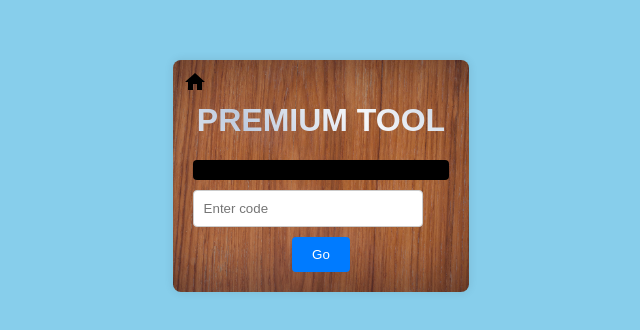
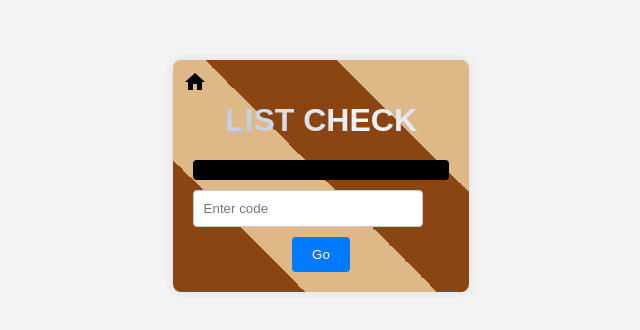
Before and after one commit to atsuperman/list, a plain HTML site: page index.html in a window 1280 px wide. Shown: the part 224-554 px from the top of the page, without its empty margins (319-959 px from the left). Drawn offline with Linux system fonts and the light colour scheme.

Commit message:
index.html

```diff
--- a/index.html
+++ b/index.html
@@ -3,7 +3,7 @@
 <head>
     <meta charset="UTF-8">
     <meta name="viewport" content="width=device-width, initial-scale=1.0">
-    <title>PREMIUM TOOL</title>
+    <title>LIST</title>
     <style>
         body {
             font-family: Arial, sans-serif;
@@ -12,12 +12,12 @@
             align-items: center;
             height: 100vh;
             margin: 0;
-            background-color: skyblue;
+            background-color: #f3f3f3; /* Light gray background */
         }
         .container {
             position: relative;
             text-align: center;
-            background: url('wood-texture.jpg') no-repeat center center/cover; /* Assuming wood-texture.jpg is in the same directory */
+            background: linear-gradient(45deg, #8b4513 25%, #deb887 25%, #deb887 50%, #8b4513 50%, #8b4513 75%, #deb887 75%, #deb887 100%); /* Wood-like gradient background */
             padding: 20px;
             border-radius: 8px;
             box-shadow: 0 0 10px rgba(0, 0, 0, 0.1);
@@ -83,7 +83,7 @@
                 <path d="M10 20v-6h4v6h5v-8h3L12 3 2 12h3v8z"/>
             </svg>
         </a>
-        <h1 class="title">PREMIUM TOOL</h1>
+        <h1 class="title">LIST CHECK</h1>
         <div id="results" class="results"></div>
         <input type="text" id="codeInput" placeholder="Enter code">
         <button onclick="checkCode()">Go</button>
```
